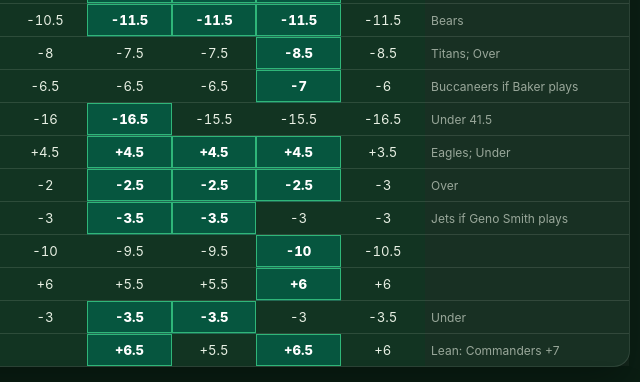
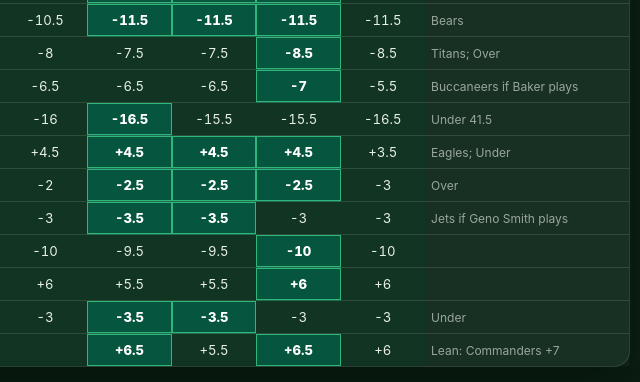
Before and after one commit to donnellybire/nfl, a plain HTML site: page week11/index.html in a window 1280 px wide. Shown: the part 287-669 px from the top of the page, 640-1280 px from the left. Drawn offline with Linux system fonts and the light colour scheme.

Commit message:
Week 11: sync Live lines from ESPN
Buccaneers @ Lions -6 to -5.5, Raiders @ Broncos -10.5 to -10, Vikings @ 49ers -3.5 to -3.

```diff
--- a/week11/index.html
+++ b/week11/index.html
@@ -139,7 +139,7 @@
         <td class="pick" data-col="supercontest" data-value="-6.5" aria-label="Supercontest">-6.5</td>
         <td class="pick" data-col="splash" data-value="-6.5" aria-label="Timmy V 5-0">-6.5</td>
         <td class="pick" data-col="nats" data-value="-7" aria-label="NATS line">-7</td>
-        <td class="pick" contenteditable="true" spellcheck="false" data-col="live" data-value="-6" aria-label="Live line">-6</td>
+        <td class="pick" contenteditable="true" spellcheck="false" data-col="live" data-value="-5.5" aria-label="Live line">-5.5</td>
         <td class="notes" contenteditable="true" spellcheck="false" data-col="notes" data-value="Buccaneers if Baker plays" aria-label="Notes">Buccaneers if Baker plays</td>
       </tr>
 <tr>
@@ -209,7 +209,7 @@
         <td class="pick" data-col="supercontest" data-value="-9.5" aria-label="Supercontest">-9.5</td>
         <td class="pick" data-col="splash" data-value="-9.5" aria-label="Timmy V 5-0">-9.5</td>
         <td class="pick" data-col="nats" data-value="-10" aria-label="NATS line">-10</td>
-        <td class="pick" contenteditable="true" spellcheck="false" data-col="live" data-value="-10.5" aria-label="Live line">-10.5</td>
+        <td class="pick" contenteditable="true" spellcheck="false" data-col="live" data-value="-10" aria-label="Live line">-10</td>
         <td class="notes" contenteditable="true" spellcheck="false" data-col="notes" data-value="" aria-label="Notes"></td>
       </tr>
 <tr>
@@ -237,7 +237,7 @@
         <td class="pick" data-col="supercontest" data-value="-3.5" aria-label="Supercontest">-3.5</td>
         <td class="pick" data-col="splash" data-value="-3.5" aria-label="Timmy V 5-0">-3.5</td>
         <td class="pick" data-col="nats" data-value="-3" aria-label="NATS line">-3</td>
-        <td class="pick" contenteditable="true" spellcheck="false" data-col="live" data-value="-3.5" aria-label="Live line">-3.5</td>
+        <td class="pick" contenteditable="true" spellcheck="false" data-col="live" data-value="-3" aria-label="Live line">-3</td>
         <td class="notes" contenteditable="true" spellcheck="false" data-col="notes" data-value="Under" aria-label="Notes">Under</td>
       </tr>
 <tr>
```
